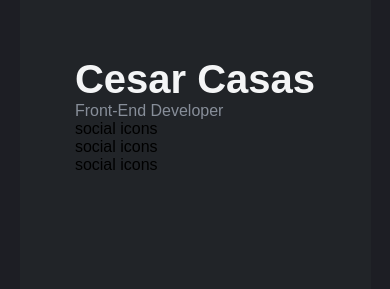
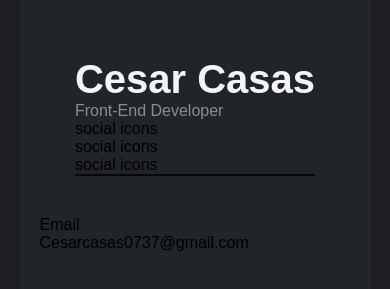
Before and after one commit to Cesarcasas0737/personal-portfolio, a plain HTML site: page index.html in a window 390 px wide. Shown: the part 303-592 px from the top of the page. Drawn offline with Linux system fonts and the light colour scheme.

Commit message:
border added between header contents

```diff
--- a/index.html
+++ b/index.html
@@ -29,7 +29,17 @@
         </div>
 
         <div class="header-right">
+            <div class="header-content">
+                <li>
+                    <div class="overhead">Email</div>
+                    <p>Cesarcasas0737@gmail.com</p>
+                </li>
 
+            </div>
+
+            <div class="header-content">
+
+            </div>
         </div>
     </header>
 
--- a/styles/_header.scss
+++ b/styles/_header.scss
@@ -15,7 +15,8 @@ header{
     flex-direction: row;
 
     .header-info-content{
-        padding: 20px;
+        border-right: 1px solid rgba(0, 0, 0,.8);
+        margin: 20px;
         h4{
             color: var(--color-secondary);
             font-size: var(--h4);
@@ -25,6 +26,11 @@ header{
             color: var(--color-body);
         }
     }
+}
+
+.header-right{
+    padding-top: 20px;
+    padding-right: 0px;
 
 }
 
@@ -58,7 +64,7 @@ header{
 
 }
 
-@media (max-width: 479px){
+@media (max-width: 500px){
     header{
         display: flex;
         flex-direction: column;
@@ -67,13 +73,28 @@ header{
         margin-top: 140px;
         align-items: center;
     }
+
     .header-left{
         display: flex;
         flex-direction: column;
         align-items: center;
+    }
 
+    .header-info-content{
+        border-right: 0px solid rgba(0, 0, 0,.5) !important;
     }
+
+    .share-socials{
+
+        border-bottom: 2px solid rgba(0, 0, 0,.8);
+    }
+
     .header-thumbnail{
         padding-left: 0px;
     }
+
+    .header-right{
+        align-self: flex-start;
+        padding-left: 20px;
+    }
 }
```
Also changed, not shown: styles/style.css, 1 other file.
